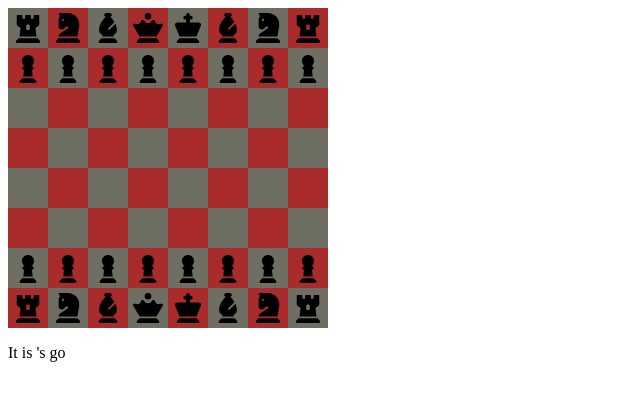
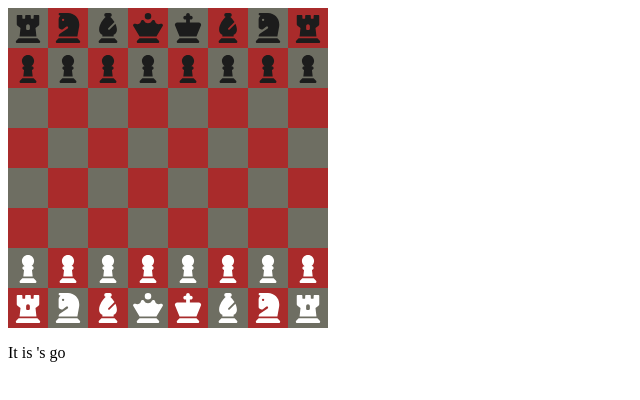
Before and after one commit to sinke237/chessGame-js, a plain HTML site: page index.html in a window 1280 px wide. Shown: the whole page, without its empty margins (0-640 px from the left). Drawn offline with Linux system fonts and the light colour scheme.

Commit message:
fxn(color svg): color svgs to distinct the player items

```diff
--- a/app.js
+++ b/app.js
@@ -40,10 +40,10 @@ for (let i = 0; i < 64; i++) {
     const col = i % 8;
     if ((row + col) % 2 === 0) {
         // color the square beige if the sum of the row and column is even
-      square.classList.add('beige');
+        square.classList.add('beige');
     } else {
         // color the square brown if the sum of the row and col is odd
-      square.classList.add('brown');
+        square.classList.add('brown');
     }
 
     // Append the square to the game board
@@ -51,6 +51,15 @@ for (let i = 0; i < 64; i++) {
 
     // Add piece to the square if available
     if (startPieces[i]) {
-      square.innerHTML = startPieces[i];
+        square.innerHTML = startPieces[i];
     }
-  }
+    // Now we color the svgs to make a distinction between the players
+    // We define the color styles in the stylesheet and append the classes to the svgs
+
+    if(i <= 15){
+        square.firstChild.firstChild.classList.add('black');
+    }
+    if(i >= 48){
+        square.firstChild.firstChild.classList.add('white');
+    }
+}
--- a/style.css
+++ b/style.css
@@ -12,6 +12,7 @@
     height: 30px;
     width: 30px;
     margin: 5px;
+    cursor: pointer;
 }
 .beige{
     background-color: rgb(110, 110, 98);
@@ -19,3 +20,9 @@
 .brown{
     background-color: rgb(169, 43, 43);
 }
+.black {
+    fill: rgb(28, 28, 28);
+}
+.white {
+    fill: rgb(255, 255, 255);
+}
```
